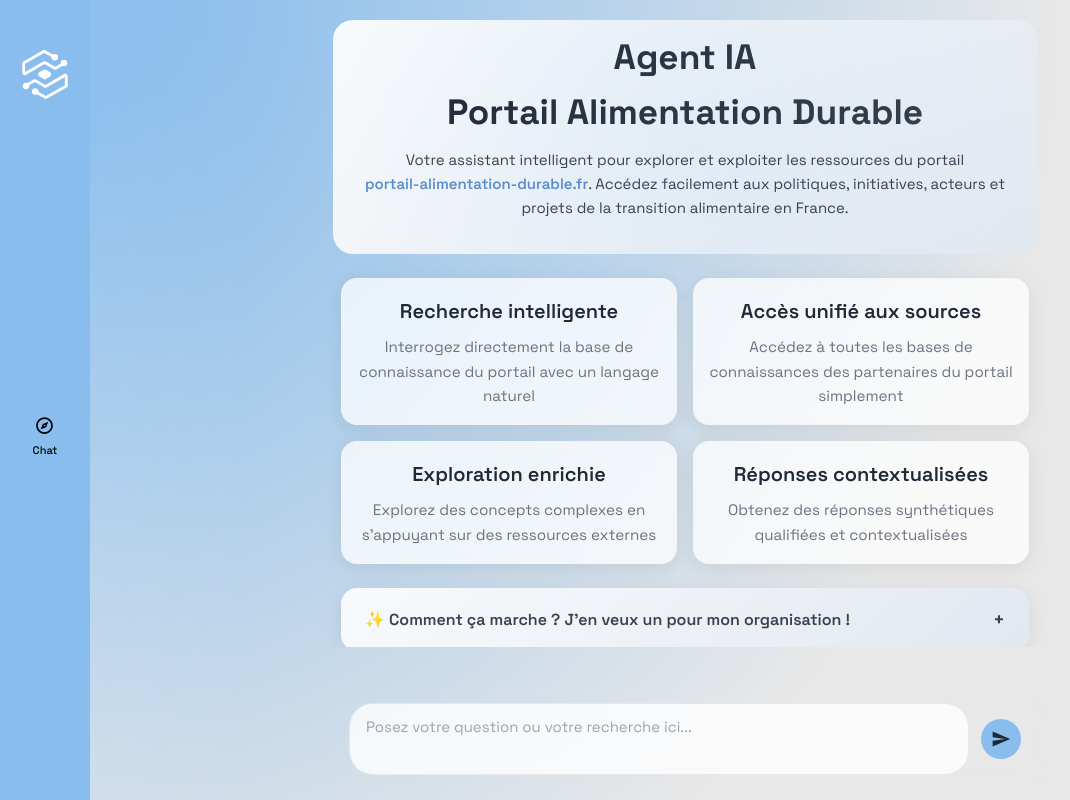
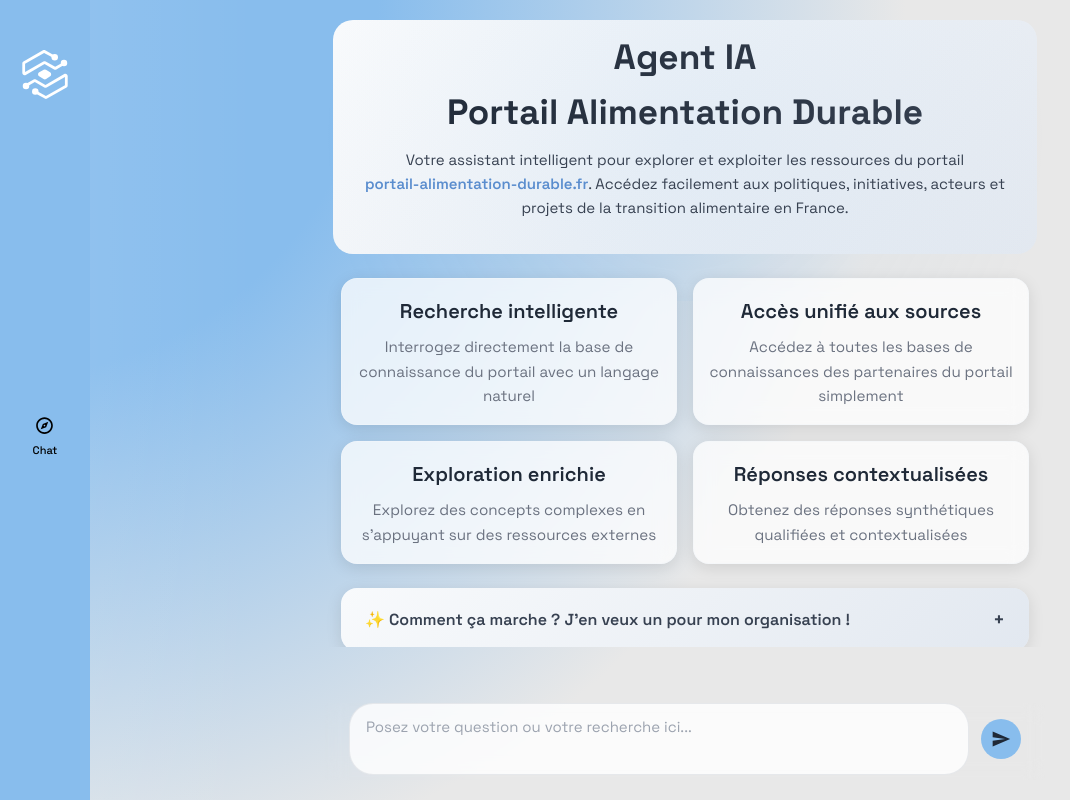
Before and after one commit to data-players/Portail-AD-Front-Agent, a React (Create React App) app in the folder frontend/: page /#/chat in a window 1280 px wide. Shown: the whole page, without its empty margins (0-1070 px from the left). Built offline with nearby package versions, Linux system fonts and the light colour scheme.

Commit message:
better background

```diff
--- a/frontend/src/components/IntroMessage.css
+++ b/frontend/src/components/IntroMessage.css
@@ -58,7 +58,7 @@
   backdrop-filter: blur(10px);
   padding: 1rem 0.8rem;
   border-radius: 16px;
-  box-shadow: 0 4px 20px rgba(0, 0, 0, 0.08);
+  box-shadow: 0 4px 16px rgba(0, 0, 0, 0.1);
   text-align: center;
   transition: all 0.3s ease;
   border: 1px solid rgba(241, 245, 249, 0.5);
@@ -80,7 +80,7 @@
 
 .feature-card:hover {
   transform: translateY(-8px);
-  box-shadow: 0 12px 40px rgba(136, 189, 237, 0.15);
+  box-shadow: 0 8px 24px rgba(136, 189, 237, 0.2);
 }
 
 .feature-card:hover::before {
@@ -170,7 +170,7 @@
   border-radius: 16px;
   overflow: hidden;
   background: linear-gradient(135deg, #f8fafc 0%, #e2e8f0 100%);
-  box-shadow: 0 4px 20px rgba(0, 0, 0, 0.08);
+  box-shadow: 0 4px 16px rgba(0, 0, 0, 0.1);
 }
 
 .accordion-toggle {
@@ -226,13 +226,13 @@
   max-width: 100%;
   height: auto;
   border-radius: 8px;
-  box-shadow: 0 4px 12px rgba(0, 0, 0, 0.15);
+  box-shadow: 0 4px 16px rgba(0, 0, 0, 0.1);
   transition: transform 0.3s ease, box-shadow 0.3s ease;
 }
 
 .n8n-image:hover {
   transform: scale(1.02);
-  box-shadow: 0 6px 16px rgba(0, 0, 0, 0.2);
+  box-shadow: 0 8px 24px rgba(0, 0, 0, 0.12);
 }
 
 .image-caption {
@@ -348,7 +348,7 @@
   background-color: #6BA3E8 !important;
   color: #000000 !important;
   transform: translateY(-1px) !important;
-  box-shadow: 0 4px 12px rgba(136, 189, 237, 0.4) !important;
+  box-shadow: 0 8px 24px rgba(136, 189, 237, 0.3) !important;
   text-decoration: none !important;
   border-color: #6BA3E8 !important;
 }
--- a/frontend/src/index.css
+++ b/frontend/src/index.css
@@ -12,8 +12,8 @@
       rgba(255, 255, 255, 0) 100%),
     radial-gradient(circle at 0% 0%,
       #88BDED 0%,
-      #88BDED 10%,
-      #E8E8E8 70%,
+      #88BDED 25%,
+      #E8E8E8 60%,
       #E8E8E8 90%);
   background-attachment: fixed;
 }
```
